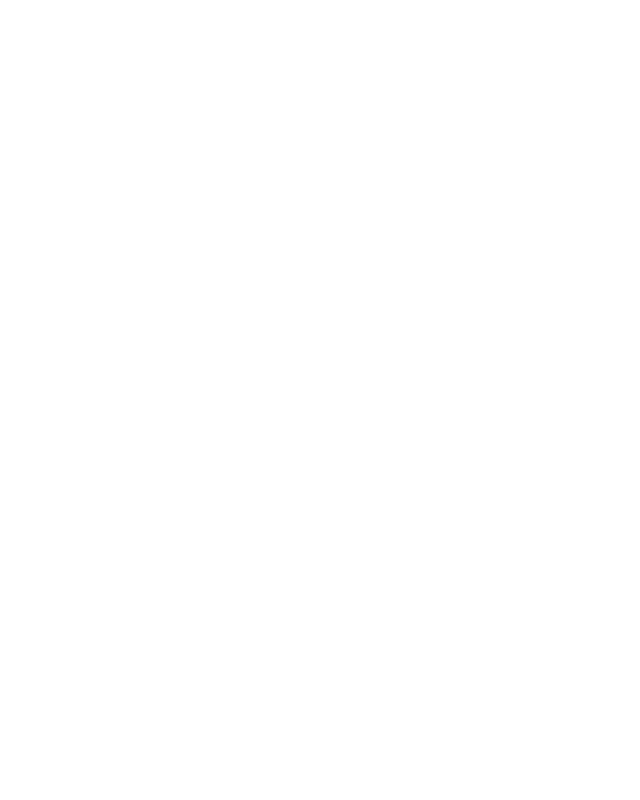
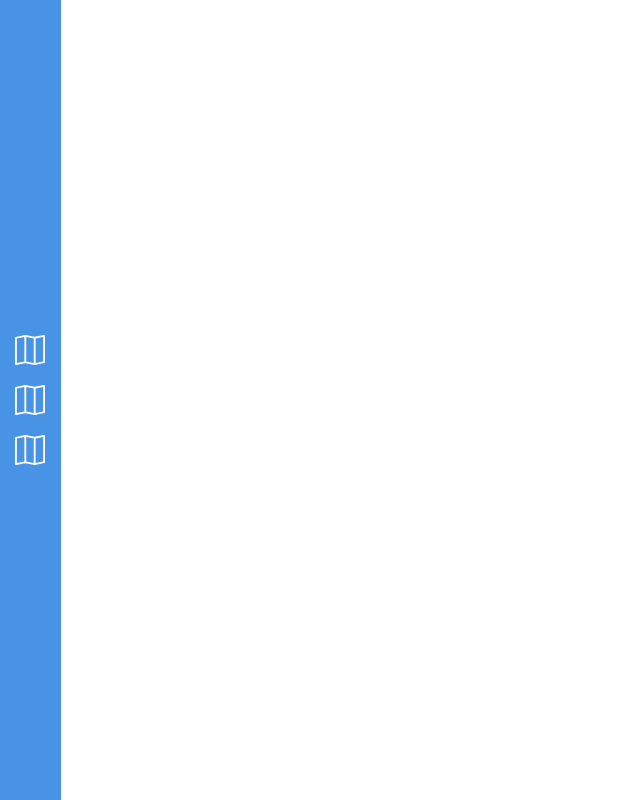
Before and after one commit to HafizhGhiyats29/LayerManagement, a React (Create React App) app: page /map-setting in a window 1280 px wide. Before the commit this address had no page. Shown: the whole page, without its empty margins (0-640 px from the left). Built offline with nearby package versions, Linux system fonts and the light colour scheme.

Commit message:
feat(side bar): make sidebar on basemap settings

```diff
--- a/src/App.js
+++ b/src/App.js
@@ -3,6 +3,7 @@
 
 import MainData from "./features/maps/MainData";
 import EditMap from "./features/maps/EditMap";
+import BaseMapSetting from "./pages/BaseMapSetting";
 
 function App() {
   return (
@@ -11,6 +12,7 @@
         <Route path="/" element={<Sidebar />} />
         <Route path="/add-data" element={<MainData />} />
         <Route path="/edit-map/:id" element={<EditMap />} />
+        <Route path="/map-setting" element={<BaseMapSetting />}/>
       </Routes>
     </div>
   );
--- a/src/components/Sidebar.jsx
+++ b/src/components/Sidebar.jsx
@@ -31,10 +31,12 @@
               </div>
             </li>
           </ul>
-          <button className="absolute flex text-black bottom-0 mb-6 py-4 px-6">
-            <SlSettings className="mr-2 text-2xl font-bold" />
-            Map Setting
-          </button>
+          <Link to="map-setting">
+            <button className="absolute flex text-black bottom-0 mb-6 py-4 px-6">
+              <SlSettings className="mr-2 text-2xl font-bold" />
+              Map Setting
+            </button>
+          </Link>
         </div>
         <button
         className={`absolute top-7 -right-6 transition duration-300 ${
--- /dev/null
+++ b/src/components/SidebarMapSetting.jsx
@@ -0,0 +1,36 @@
+import React, { useState } from 'react';
+import { BsMap } from 'react-icons/bs';
+import { Link } from 'react-router-dom';
+
+function SideBarMapSetting () {
+    const [isActive, setIsActive] = useState(false);
+
+    const onClickSidebarHandler = () => {
+        setIsActive(prevState => !prevState);
+    }
+    return (
+        <article className="map-setting sidebar flex">
+            <section
+            className="w-[5%] bg-blue-thin text-white flex flex-col justify-center items-center h-screen gap-5" >
+                <div className={`${isActive && 'bg-white bg-opacity-40'} w-full flex justify-center items-center`} onClick={onClickSidebarHandler}>
+                    <Link to="/map-setting">
+                        <BsMap className="text-3xl"/>
+                    </Link>
+                </div>
+                <div className='w-full flex justify-center items-center' onClick={onClickSidebarHandler}>
+                    <Link to="/map-setting">
+                        <BsMap className="text-3xl"/>
+                    </Link>
+                </div>
+                <div className='w-full flex justify-center items-center' onCLick={onClickSidebarHandler}>
+                    <Link to="/map-setting">
+                        <BsMap className="text-3xl"/>
+                    </Link>
+                </div>
+            </section>
+            <section className="w-full"></section>
+        </article>
+    )
+}
+
+export default SideBarMapSetting
--- /dev/null
+++ b/src/pages/BaseMapSetting.jsx
@@ -0,0 +1,12 @@
+import React from 'react';
+import SideBarMapSetting from '../components/SidebarMapSetting';
+
+function BaseMapSetting () {
+    return (
+        <>
+            <SideBarMapSetting />
+        </>
+    )
+}
+
+export default BaseMapSetting;
--- a/tailwind.config.js
+++ b/tailwind.config.js
@@ -15,6 +15,7 @@
       'black':'#000000',
       'blue':'#61C6FF',
       'gray-dark':'#5b5b5b',
+      'blue-thin': '#4893E6'
     }
   },
   plugins: [],
```
